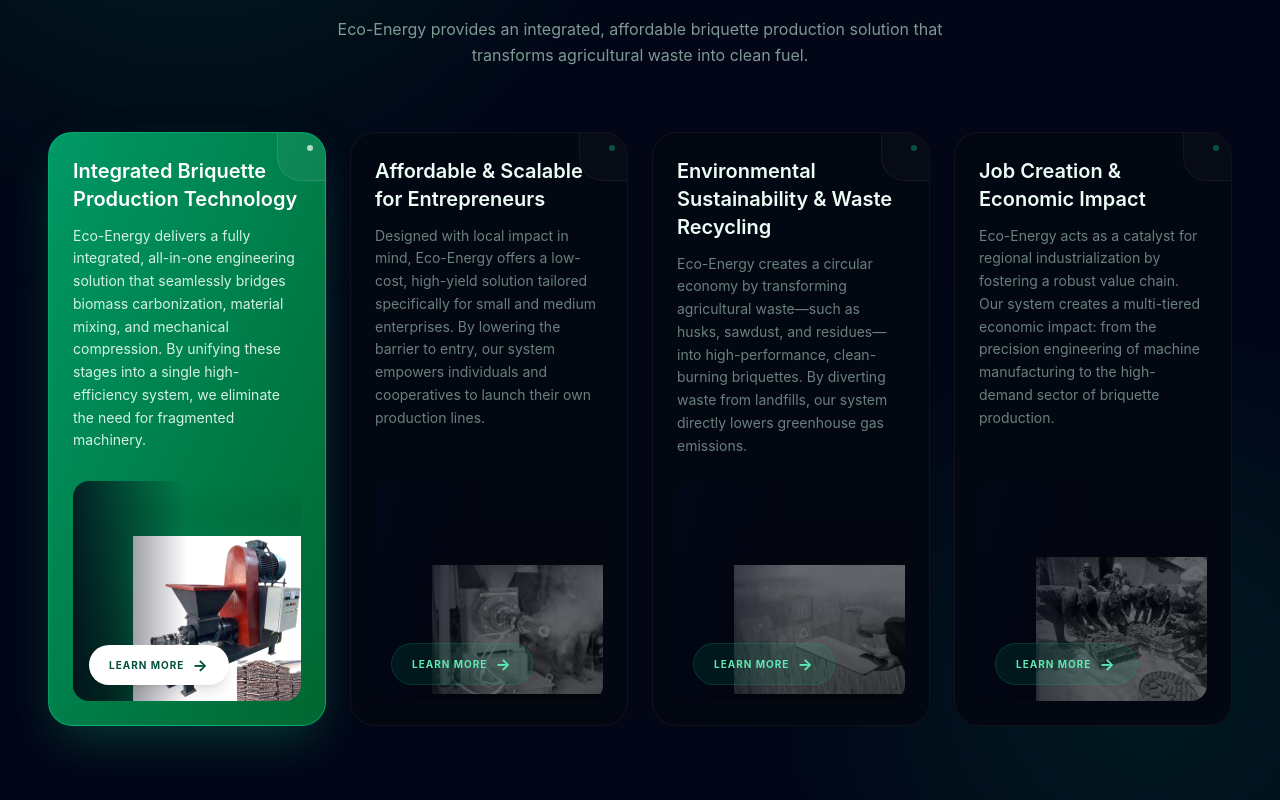
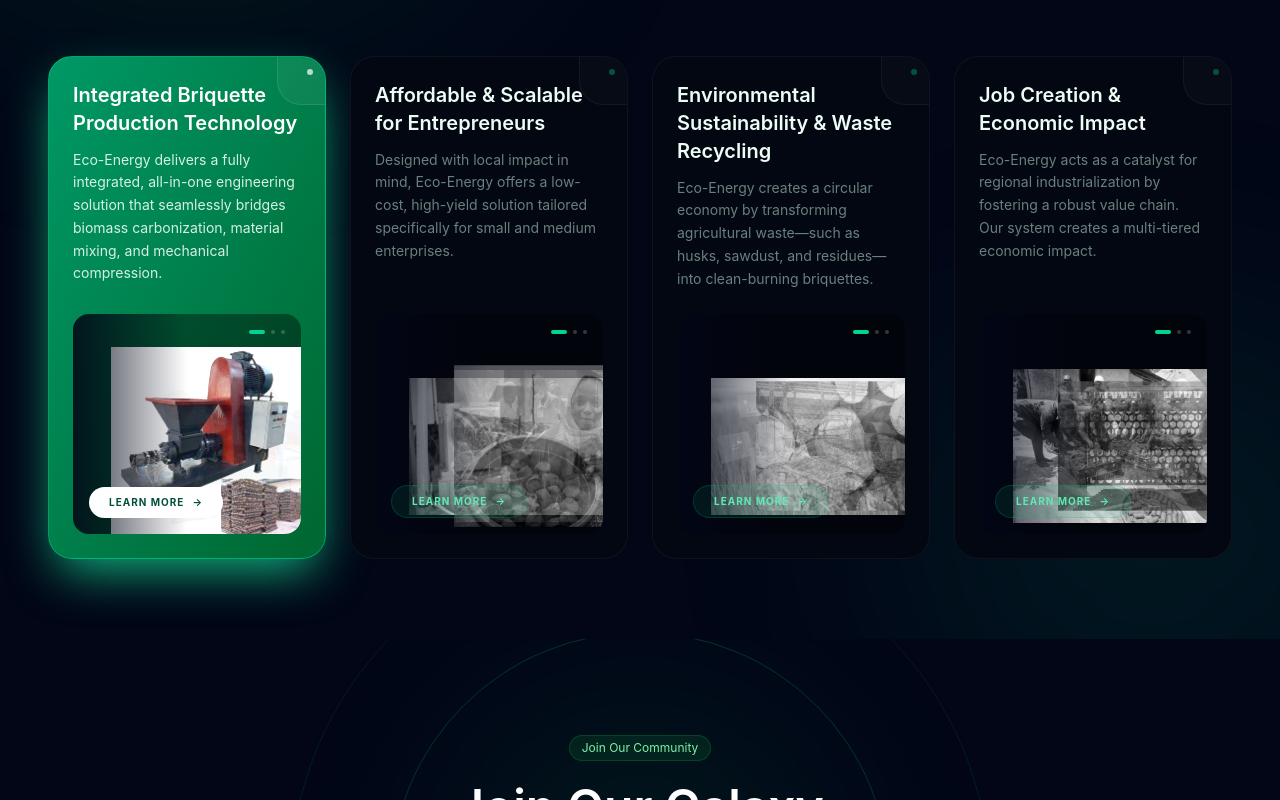
Before and after one commit to berwakellia/Eco-Energy, a React app in the folder Frontend/: page / in a window 1280 px wide. Shown: the part 3080-3880 px from the top of the page. Built offline with nearby package versions, Linux system fonts and the light colour scheme; the HTML template or start-up script is replaced by a standard one.

Commit message:
feat(ui): implement sliding image cards and refined business statements

```diff
--- a/Frontend/src/components/BusinessSolutions.jsx
+++ b/Frontend/src/components/BusinessSolutions.jsx
@@ -1,70 +1,47 @@
-import React from 'react';
+import React, { useState, useEffect } from 'react';
 
 const data = [
   {
     title: 'Integrated Briquette Production Technology',
-    desc: 'Eco-Energy delivers a fully integrated, all-in-one engineering solution that seamlessly bridges biomass carbonization, material mixing, and mechanical compression. By unifying these stages into a single high-efficiency system, we eliminate the need for fragmented machinery.',
-    img: ['/machine1.jpg','/machine2.jpg','/machine3.jpg',] // Replace with your local path
+    desc: 'Eco-Energy delivers a fully integrated, all-in-one engineering solution that seamlessly bridges biomass carbonization, material mixing, and mechanical compression.',
+    img: ['/machine1.jpg', '/machine2.jpg', '/machine3.jpg'],
   },
   {
     title: 'Affordable & Scalable for Entrepreneurs',
-    desc: 'Designed with local impact in mind, Eco-Energy offers a low-cost, high-yield solution tailored specifically for small and medium enterprises. By lowering the barrier to entry, our system empowers individuals and cooperatives to launch their own production lines.',
-    img: ['/afforadable1.jpg','/afforadable2.jpg','/afforadable3.jpg']
+    desc: 'Designed with local impact in mind, Eco-Energy offers a low-cost, high-yield solution tailored specifically for small and medium enterprises.',
+    img: ['/afforadable1.jpg', '/afforadable2.jpg', '/afforadable3.jpg'],
   },
   {
     title: 'Environmental Sustainability & Waste Recycling',
-    desc: `Eco-Energy creates a circular economy by transforming agricultural waste—such as husks, sawdust, and residues—into high-performance, clean-burning briquettes. By diverting waste from landfills, our system directly lowers greenhouse gas emissions.`,
-    img: ['/environement3.jpg','/environement2.jpg','/environement1.jpg',]
+    desc: `Eco-Energy creates a circular economy by transforming agricultural waste—such as husks, sawdust, and residues—into clean-burning briquettes.`,
+    img: ['/environement3.jpg', '/environement2.jpg', '/environement1.jpg'],
   },
   {
     title: 'Job Creation & Economic Impact',
-    desc: "Eco-Energy acts as a catalyst for regional industrialization by fostering a robust value chain. Our system creates a multi-tiered economic impact: from the precision engineering of machine manufacturing to the high-demand sector of briquette production.",
-    img: ['/job1.jpg','/job2.jpg','/job3.jpg'],
+    desc: "Eco-Energy acts as a catalyst for regional industrialization by fostering a robust value chain. Our system creates a multi-tiered economic impact.",
+    img: ['/job1.jpg', '/job2.jpg', '/job3.jpg'],
   },
 ];
 
-export default function BusinessSolutions() {
+// Sub-component for individual cards to manage their own timer
+const SolutionCard = ({ item, isHighlighted }) => {
+  const [currentImg, setCurrentImg] = useState(0);
+
+  useEffect(() => {
+    const timer = setInterval(() => {
+      setCurrentImg((prev) => (prev + 1) % item.img.length);
+    }, 10000); // 10 seconds
+
+    return () => clearInterval(timer);
+  }, [item.img.length]);
+
   return (
-    <section className="relative bg-[#020617] text-white overflow-hidden min-h-screen flex flex-col items-center pt-24 pb-20 px-6 md:px-12">
+    <div className={`group relative flex flex-col h-full p-6 rounded-3xl border transition-all duration-500 hover:scale-[1.02] ${
+      isHighlighted
+        ? 'bg-gradient-to-br from-emerald-600 to-green-800 border-emerald-400/50 shadow-[0_20px_50px_-10px_rgba(16,185,129,3.3)]'
+        : 'bg-[#030712] backdrop-blur-md border-white/5 hover:border-emerald-500/40'
+    }`}>
 
-      {/* Dynamic Glow Background */}
-      <div className="absolute top-[-10%] left-[-10%] w-[50%] h-[50%] bg-green-500/10 blur-[120px] rounded-full"></div>
-      <div className="absolute bottom-[-10%] right-[-10%] w-[40%] h-[40%] bg-emerald-500/10 blur-[120px] rounded-full"></div>
-
-      {/* 1. Badge */}
-      <div className="z-10 mb-6 px-4 py-1.5 bg-emerald-500/10 text-emerald-400 rounded-md text-[10px] uppercase tracking-[0.2em] border border-emerald-500/20 backdrop-blur-sm flex items-center gap-2">
-        <span className="w-3 h-3 border border-emerald-400/50 rotate-45 flex items-center justify-center text-[8px]">✦</span>
-        Our Galaxy, Your Success
-      </div>
-
-      {/* 2. Heading */}
-      <h2 className="z-10 text-4xl md:text-6xl font-semibold text-center leading-tight max-w-4xl tracking-tight">
-        Innovative Solutions to Accelerate <br />
-        <span className="text-emerald-400">Your Business</span>
-      </h2>
-
-      {/* 3. Description */}
-      <p className="z-10 mt-6 text-emerald-100/60 text-center max-w-2xl text-sm md:text-base leading-relaxed">
-        Eco-Energy provides an integrated, affordable briquette production solution that transforms
-        agricultural waste into clean fuel.
-      </p>
-
-      {/* 4. Responsive Card Grid */}
-      <div className="relative mt-16 w-full max-w-7xl grid grid-cols-1 sm:grid-cols-2 lg:grid-cols-4 gap-6 z-20">
-
-        {data.map((item, index) => {
-          const isHighlighted = index === 0;
-          return (
-            <div
-              key={index}
-              className={`group relative flex flex-col h-full p-6 rounded-3xl border transition-all duration-500 hover:scale-[1.02] ${
-                isHighlighted
-                  ? 'bg-gradient-to-br from-emerald-600 to-green-800 border-emerald-400/50 shadow-[0_20px_50px_-10px_rgba(16,185,129,0.3)]'
-                  : 'bg-[#030712] backdrop-blur-md border-white/5 hover:border-emerald-500/40'
-              }`}
-            >
-
-              {/* Text Area - flex-1 ensures this pushes the image container to the bottom */}
       <div className="flex-1 pb-6">
         <h3 className={`text-xl font-semibold mb-3 ${isHighlighted ? 'text-white' : 'text-emerald-50'}`}>
           {item.title}
@@ -74,50 +51,71 @@
         </p>
       </div>
 
-              {/* Image and Button Container */}
-              <div className="relative mt-auto w-full h-[220px] overflow-hidden rounded-2xl bg-gradient-to-t from-black/40 to-transparent">
-
-  {/* The Sliding Image Logic */}
+      <div className="relative mt-auto w-full h-[220px] overflow-hidden rounded-2xl bg-black/40">
+        {item.img.map((src, idx) => (
           <img
-    src={item.img[0]}
+            key={idx}
+            src={src}
             alt={item.title}
-    className={`absolute transition-all duration-700 ease-out
-      /* Desktop/Default Position: Bottom Right and slightly tucked away */
-      bottom-[-10%] right-[-10%] w-[85%] h-[85%] object-contain
-
-      /* Hover State: Slides up and left into view */
+            className={`absolute bottom-[-5%] right-[-5%] w-[90%] h-[90%] object-contain transition-all duration-1000 ease-in-out
+              ${idx === currentImg
+                ? 'opacity-100 translate-x-0 scale-100'
+                : 'opacity-4 translate-x-10 scale-95'}
               group-hover:translate-x-[-8%] group-hover:translate-y-[-8%] group-hover:scale-110
-
-      /* Visual Polish */
-      ${isHighlighted
-        ? 'opacity-100 brightness-110 drop-shadow-[0_10px_20px_rgba(16,185,129,0.4)]'
-        : 'opacity-40 grayscale group-hover:grayscale-0 group-hover:opacity-100'
-      }
+              ${isHighlighted ? 'brightness-110' : 'grayscale group-hover:grayscale-0 opacity-40 group-hover:opacity-100'}
             `}
           />
+        ))}
 
-  {/* Gradient Overlay to ensure text/button readability */}
+        {/* Progress Dots */}
+        <div className="absolute top-4 right-4 flex gap-1.5 z-20">
+          {item.img.map((_, idx) => (
+            <div
+              key={idx}
+              className={`h-1 rounded-full transition-all duration-500 ${
+                idx === currentImg ? 'w-4 bg-emerald-400' : 'w-1 bg-white/20'
+              }`}
+            />
+          ))}
+        </div>
+
         <div className="absolute inset-0 bg-gradient-to-r from-[#020617]/80 via-transparent to-transparent pointer-events-none"></div>
 
-  {/* Learn More Button */}
-  <button
-    className={`absolute bottom-4 left-4 z-10 px-5 py-2 rounded-full text-[10px] uppercase tracking-widest font-bold flex items-center gap-2 transition-all ${
+        <button className={`absolute bottom-4 left-4 z-10 px-5 py-2 rounded-full text-[10px] uppercase tracking-widest font-bold flex items-center gap-2 transition-all ${
           isHighlighted
-        ? 'bg-white text-emerald-900 shadow-lg hover:px-7'
+            ? 'bg-white text-emerald-900'
             : 'bg-emerald-500/10 text-emerald-300 border border-emerald-500/20 hover:bg-emerald-400 hover:text-black'
-    }`}
-  >
-    Learn More
-    <span className="text-base transition-transform group-hover:translate-x-1">→</span>
+        }`}>
+          Learn More <span>→</span>
         </button>
       </div>
 
-              {/* Decorative Corner Details */}
       <div className={`absolute top-0 right-0 w-12 h-12 rounded-tr-3xl rounded-bl-3xl border-l border-b ${isHighlighted ? 'border-white/10 bg-white/5' : 'border-white/5 bg-white/[0.02]'}`}></div>
       <div className={`absolute top-3 right-3 w-1.5 h-1.5 rounded-full ${isHighlighted ? 'bg-white animate-pulse' : 'bg-emerald-500/40'}`}></div>
     </div>
   );
-        })}
+};
+
+export default function BusinessSolutions() {
+  return (
+    <section className="relative bg-[#020617] text-white overflow-hidden min-h-screen flex flex-col items-center pt-24 pb-20 px-6 md:px-12">
+      <div className="absolute top-[-10%] left-[-10%] w-[50%] h-[50%] bg-green-500/10 blur-[120px] rounded-full"></div>
+      <div className="absolute bottom-[-10%] right-[-10%] w-[40%] h-[40%] bg-emerald-500/10 blur-[120px] rounded-full"></div>
+
+      <div className="z-10 mb-6 px-4 py-1.5 bg-emerald-500/10 text-emerald-400 rounded-md text-[10px] uppercase tracking-[0.2em] border border-emerald-500/20 backdrop-blur-sm flex items-center gap-2">
+        <span className="w-3 h-3 border border-emerald-400/50 rotate-45 flex items-center justify-center text-[8px]">✦</span>
+        Our Galaxy, Your Success
+      </div>
+
+      <h2 className="z-10 text-4xl md:text-6xl font-semibold text-center leading-tight max-w-4xl tracking-tight">
+        Innovative Solutions to Accelerate <br />
+        <span className="text-emerald-400">Your Business</span>
+      </h2>
+
+      <div className="relative mt-16 w-full max-w-7xl grid grid-cols-1 sm:grid-cols-2 lg:grid-cols-4 gap-6 z-20">
+        {data.map((item, index) => (
+          <SolutionCard key={index} item={item} isHighlighted={index === 0} />
+        ))}
       </div>
     </section>
   );
```
Lines whose indentation alone changed are shown as unchanged.
